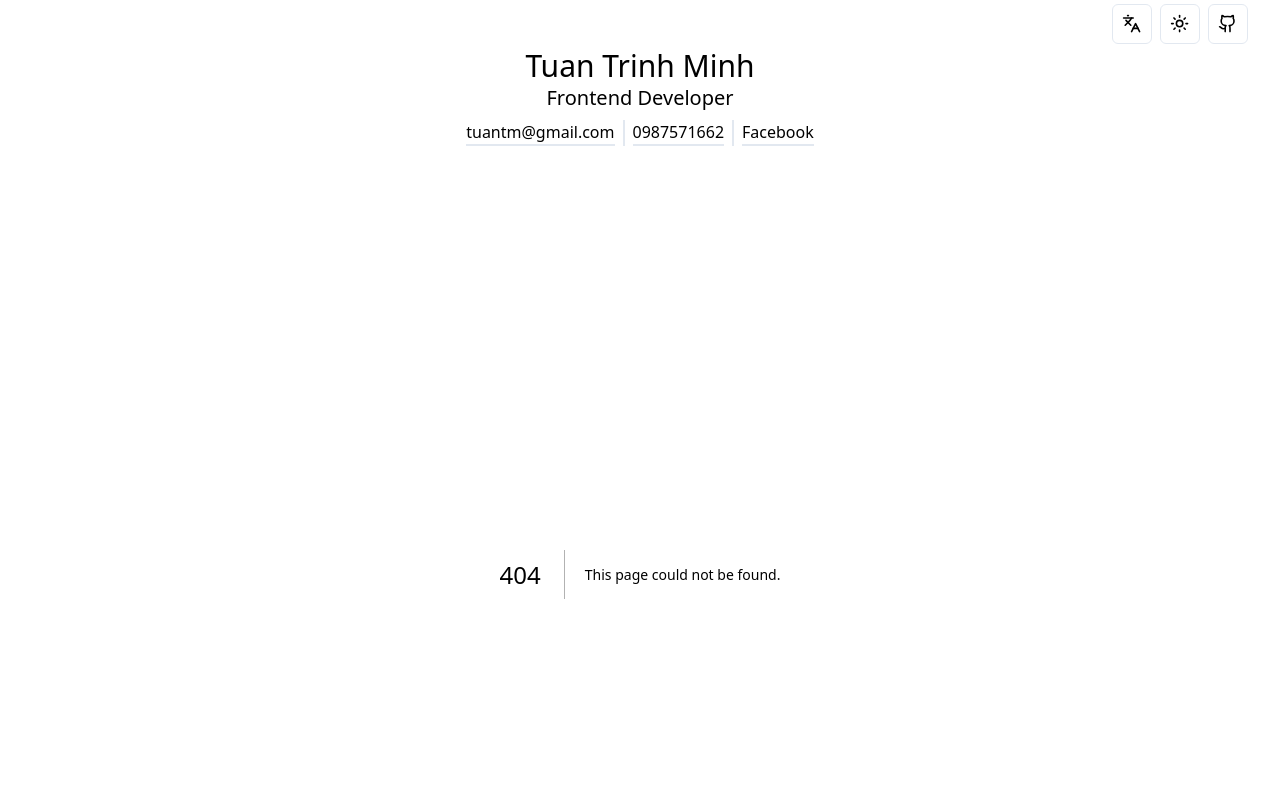
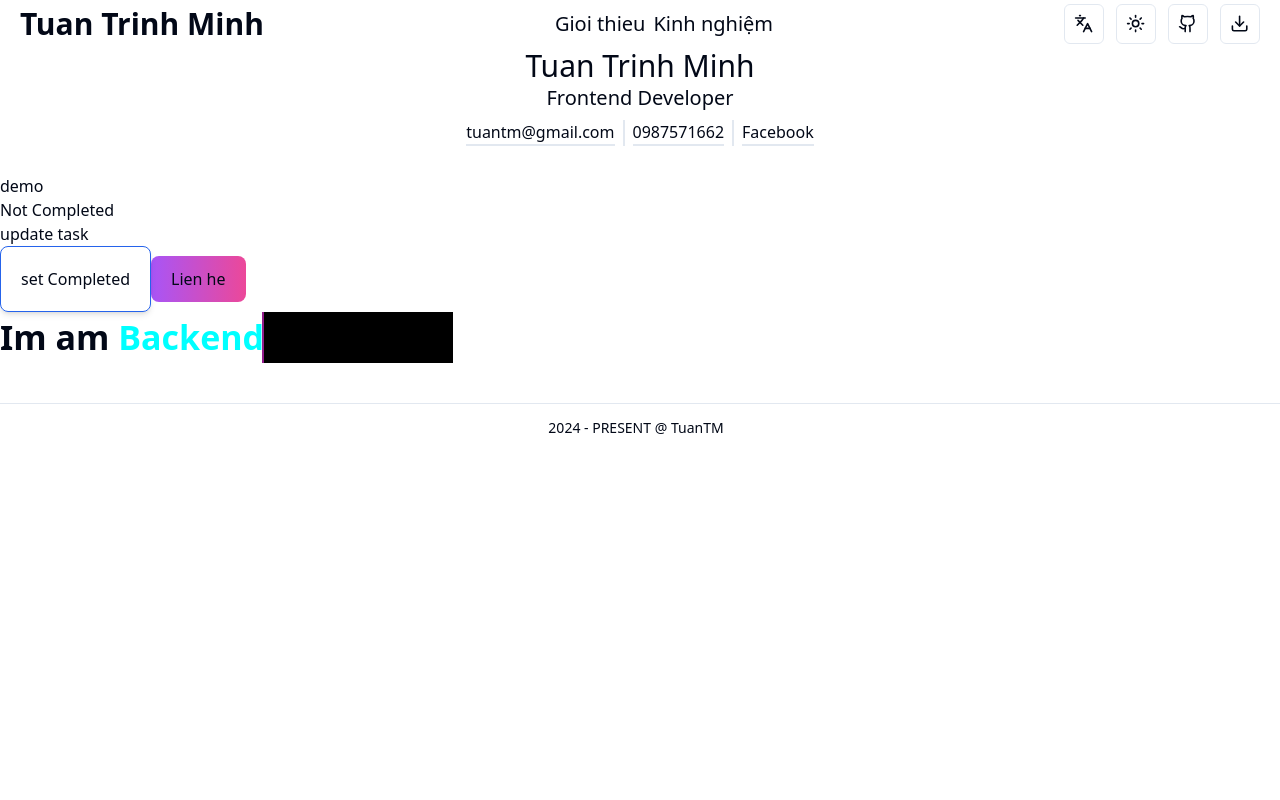
Before and after one commit to Tuan2Tm/tuan2tm.me, a Next.js app: page /test in a window 1280 px wide. Before the commit this address had no page. Shown: the top 800 px of the page. Built offline with nearby package versions, Linux system fonts and the light colour scheme.

Commit message:
change navbar and config base

```diff
--- a/package.json
+++ b/package.json
@@ -18,6 +18,7 @@
     "@radix-ui/react-slot": "^1.0.2",
     "class-variance-authority": "^0.7.0",
     "clsx": "^2.0.0",
+    "html2pdf": "^0.0.11",
     "i18next": "^23.7.11",
     "i18next-browser-languagedetector": "^7.2.0",
     "i18next-http-backend": "^2.4.2",
--- /dev/null
+++ b/src/app/about/page.tsx
@@ -0,0 +1,12 @@
+"use client";
+
+const AboutPage = () => {
+  return (
+    <div className="flex">
+      <p>dev</p>
+      <p>dev</p>
+    </div>
+  );
+};
+
+export default AboutPage;
--- /dev/null
+++ b/src/app/experience/page.tsx
@@ -0,0 +1,12 @@
+"use client";
+
+const ExperiencePage = () => {
+  return (
+    <div className="flex">
+      <p>dev</p>
+      <p>dev</p>
+    </div>
+  );
+};
+
+export default ExperiencePage;
--- a/src/app/globals.css
+++ b/src/app/globals.css
@@ -73,4 +73,95 @@
   body {
     @apply bg-background text-foreground;
   }
+
+  h1 {
+    @apply text-3xl font-bold;
+  }
+
+  h2 {
+    @apply text-xl font-medium;
+  }
+
+  h6 {
+    @apply text-base font-light;
+  }
 }
+
+@layer components {
+  .btn-gradient-purple-pink {
+    @apply px-5 rounded-lg bg-gradient-to-r from-purple-500 to-pink-500;
+  }
+}
+
+.text-animation {
+  font-size: 34px;
+  font-weight: 600;
+  overflow: hidden;
+  min-width: 280px;
+}
+
+.text-animation span {
+  position: relative;
+}
+
+.text-animation span::before {
+  content: "";
+  color: cyan;
+  animation: words 20s infinite;
+}
+
+.text-animation span::after {
+  content: "";
+  color: purple;
+  position: absolute;
+  width: calc(100% + 8px);
+  height: calc(100% + 8px);
+  background-color: #000;
+  border-left: 3px solid purple;
+  right: -8px;
+  animation: cursor 0.6s infinite, typing 20s steps(14) infinite;
+}
+
+@keyframes cursor {
+  to {
+    border-left: 2px solid pink;
+  }
+}
+
+@keyframes words {
+  0% {
+    content: "Frontend Developer";
+  }
+  50% {
+    content: "Backend Developer";
+  }
+  100% {
+    content: "FullStack Developer";
+  }
+}
+
+@keyframes typing {
+  10%,
+  15%,
+  30%,
+  35%,
+  50%,
+  55%,
+  70%,
+  75%,
+  90%,
+  95% {
+    width: 0;
+  }
+  5%,
+  20%,
+  25%,
+  40%,
+  45%,
+  60%,
+  65%,
+  80%,
+  85% {
+    width: calc(100% + 8px);
+  }
+}
--- /dev/null
+++ b/src/app/test/Num.tsx
@@ -0,0 +1,16 @@
+import React, { Dispatch, SetStateAction } from "react";
+
+type Props = {
+  state: number;
+  setState: Dispatch<SetStateAction<Number>>;
+};
+
+const Num = ({ state, setState }: Props) => {
+  return <div></div>;
+};
+
+const Num1: React.FC<Props> = ({ state, setState }) => {
+  return <div></div>;
+};
+
+export default Num;
--- /dev/null
+++ b/src/app/test/page.tsx
@@ -0,0 +1,100 @@
+"use client";
+
+import Link from "next/link";
+import React, { useReducer, useState } from "react";
+
+type Task = {
+  name?: string;
+  isCompleted?: boolean;
+  subTask?: Array<string>;
+};
+
+const TestPage = () => {
+  const [state, setState] = useState("demo");
+  const [state1, setState1] = useState(false);
+  const [state2, setState2] = useState([]);
+
+  const [task1, setTask1] = useState({
+    name: "demo",
+    phone: "09782362387",
+    isCompleted: false,
+    subTask: [],
+  });
+
+  const handleName = (e: React.ChangeEvent<HTMLInputElement>) => {
+    setTask1((prevState) => ({ ...prevState, name: e.target.value }));
+  };
+
+  const handleChange = (e: React.ChangeEvent<HTMLInputElement>) => {
+    const { name, value } = e.target;
+    console.log(name);
+    setTask1((prevState) => ({ ...prevState, [name]: value }));
+  };
+
+  const [task, updateTask] = useReducer(
+    (per: Task, next: Task) => ({ ...per, ...next }),
+    {
+      name: "demo",
+      isCompleted: false,
+      subTask: [],
+    }
+  );
+
+  return (
+    <div>
+      {/* <input
+        type="text"
+        onChange={handleChange}
+        name="name"
+        value={task1.name}
+      />
+      <input
+        name="phone"
+        className="mt-5"
+        type="text"
+        onChange={handleChange}
+        value={task1.phone}
+      />
+      <p>{task1.name}</p>
+      <p>{task1.phone}</p> */}
+      <p>{task.name}</p>
+      <p>{task.isCompleted ? "Completed" : "Not Completed"}</p>
+      <p
+        onClick={() =>
+          updateTask({
+            name: "test",
+          })
+        }
+      >
+        update task
+      </p>
+      {/* <button
+        onClick={() => {
+          updateTask({ isCompleted: !task.isCompleted });
+        }}
+        className="relative p-5 bg-red-600 border border-blue-600 rounded-lg shadow-md overflow-hidden transition-all duration-300 before:absolute before:inset-0 before:bg-gradient-to-r before:from-blue-500 before:to-blue-700 before:transition-transform before:duration-300 before:transform before:-translate-x-full hover:before:translate-x-0 before:scale-x-0 hover:before:scale-x-100"
+      >
+        <span className="relative z-10">set Completed</span>
+      </button> */}
+      <button
+        onClick={() => {
+          updateTask({ isCompleted: !task.isCompleted });
+        }}
+        className="relative p-5 border border-blue-600 rounded-lg shadow-md
+        overflow-hidden transition-all duration-300 before:absolute before:inset-0 before:bg-gradient-to-r
+         before:from-red-500 before:to-blue-400 before:transition-transform before:duration-700
+         before:transform before:origin-center before:-translate-x-full hover:before:translate-x-0"
+      >
+        <span className="relative z-10">set Completed</span>
+      </button>
+      <Link href={"/"} className="btn-gradient-purple-pink py-3">
+        Lien he
+      </Link>
+      <p className="text-animation">
+        Im am <span className="after:content-['dev']"></span>
+      </p>
+    </div>
+  );
+};
+
+export default TestPage;
--- /dev/null
+++ b/src/components/container/index.tsx
@@ -0,0 +1,18 @@
+"use client";
+
+interface IParams {
+  children: React.ReactNode;
+  className?: string;
+}
+
+const Container: React.FC<IParams> = ({ children, className }) => {
+  return (
+    <div className="flex justify-center w-full">
+      <div className={`flex flex-col md:flex-row container px-5 ${className}`}>
+        {children}
+      </div>
+    </div>
+  );
+};
+
+export default Container;
--- a/src/components/narbar/index.tsx
+++ b/src/components/narbar/index.tsx
@@ -1,20 +1,43 @@
 import React from "react";
 import { ModeLang, ModeToggle } from "../header";
 import { Button } from "@/components/ui/button";
-import { Github } from "lucide-react";
+import { Github, Download } from "lucide-react";
 import Link from "next/link";
+import { useTranslation } from "react-i18next";
+import { multiKeys } from "@/i18n";
+import Container from "../container";
 
 function NavBar() {
+  const { t } = useTranslation();
+
   return (
-    <div className="h-12 backdrop-filter backdrop-blur-sm flex items-center justify-center top-0 fixed bg-white dark:bg-background/20  bg-opacity-50 container sm:justify-end">
+    <div className="h-12 backdrop-filter backdrop-blur-sm flex top-0 fixed bg-white w-full dark:bg-background/20 bg-opacity-50">
+      <Container className="justify-between items-center ">
+        <Link href={"/"}>
+          <h1>{t(multiKeys.app.name)}</h1>
+        </Link>
+        <div className="flex gap-x-2">
+          <Link href={"/about"}>
+            <h2>Gioi thieu</h2>
+          </Link>
+          <Link href={"/experience"}>
+            <h2>Kinh nghiệm</h2>
+          </Link>
+        </div>
+        <div className="flex gap-x-3">
           <ModeLang />
-      <ModeToggle className="mx-2" />
+          <ModeToggle />
           <Link href={"https://github.com/Tuan2Tm"} target="_blank">
             <Button variant="outline" size="icon">
               <Github className="h-[1.2rem] w-[1.2rem] rotate-0 scale-100 transition-all dark:-rotate-90 dark:scale-0" />
               <Github className="absolute h-[1.2rem] w-[1.2rem] rotate-90 scale-0 transition-all dark:rotate-0 dark:scale-100" />
             </Button>
           </Link>
+          <Button variant="outline" size="icon">
+            <Download className="size-[1.2rem]" />
+          </Button>
+        </div>
+      </Container>
     </div>
   );
 }
--- a/tailwind.config.ts
+++ b/tailwind.config.ts
@@ -67,10 +67,30 @@ const config = {
           from: { height: "var(--radix-accordion-content-height)" },
           to: { height: "0" },
         },
+        fadeInOut: {
+          "0%, 100%": { opacity: "0", transform: "scale(0.95)" },
+          "50%": { opacity: "1", transform: "scale(1)" },
+        },
+        words: {
+          "0%, 40%": { content: "Frontend Developer" },
+          "41%, 60%": { content: "Backend Developer" },
+          "61%, 80%": { content: "Web Developer" },
+          "81%, 100%": { content: "FullStack Developer" },
+        },
+        cursor: { to: { "border-left": "2px solid" } },
+        typing: {
+          "10%, 15%, 30%, 35%, 50%, 55%, 70%, 75%, 90%, 95%": { width: "0" },
+          "5%, 20%, 25%, 40%, 45%, 60%, 65%, 80%, 85%": {
+            width: "calc(100% + 1 )",
+          },
+        },
       },
       animation: {
         "accordion-down": "accordion-down 0.2s ease-out",
         "accordion-up": "accordion-up 0.2s ease-out",
+        fadeInOut: "fadeInOut 2s ease-in-out infinite",
+        words: "words 20s infinite",
+        cursor: "cursor 0.6s infinite, typing 20s steps(14) infinite",
       },
     },
   },
```
Also changed, not shown: src/constants/optiton.ts (added), 1 other file (tests, documents, lock files or other folders). Lines whose indentation alone changed are shown as unchanged.
